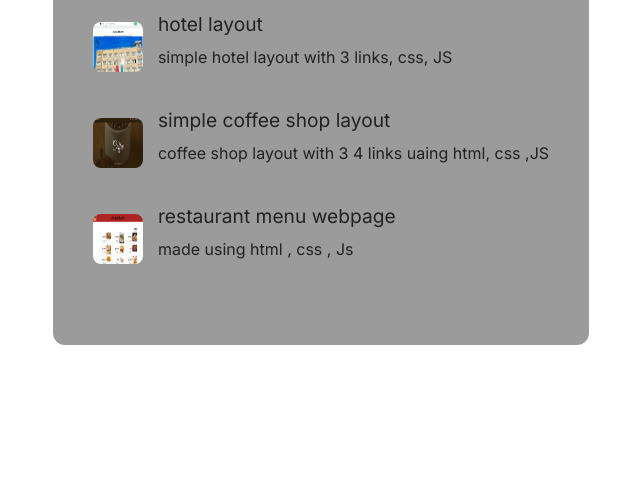
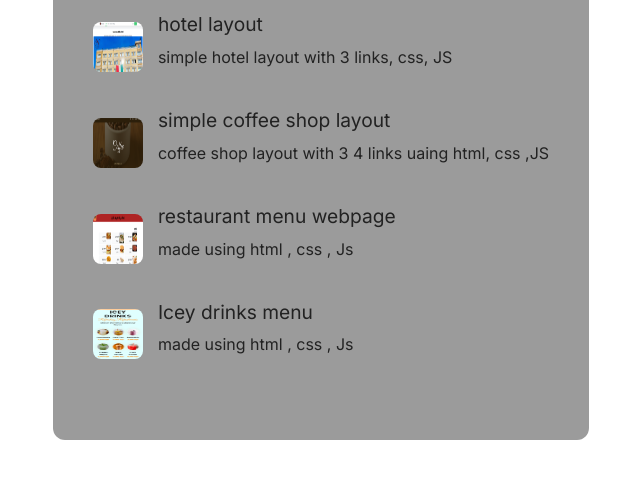
Before and after one commit to YousifMunir1/PortfolioWebpage1, a plain HTML site: page projects.html in a window 1280 px wide. Shown: the part 182-660 px from the top of the page, without its empty margins (319-959 px from the left). Drawn offline with Linux system fonts and the light colour scheme.

Commit message:
Update projects.html

```diff
--- a/projects.html
+++ b/projects.html
@@ -87,6 +87,9 @@
   <main class="container" role="main">
     <section class="right-column" aria-label="My Projects">
       <h2>My Projects</h2>
+
+
+
       <div class="project-link">
         <img src="project 1 pic.png" alt="Project 1 Thumbnail" />
         <div>
@@ -94,6 +97,10 @@
           <p class="project-description">simple hotel layout with 3 links, css, JS</p>
         </div>
       </div>
+
+
+
+
       <div class="project-link">
         <img src="project 2 pic.png" alt="Project 2 Thumbnail" />
         <div>
@@ -101,6 +108,10 @@
           <p class="project-description">coffee shop layout with 3 4 links uaing html, css ,JS</p>
         </div>
       </div>
+
+
+
+
       <div class="project-link">
         <img src="project 3 pic.png" alt="Project 3 Thumbnail" />
         <div>
@@ -108,6 +119,16 @@
           <p class="project-description">made using html , css , Js</p>
         </div>
       </div>
+
+
+         <div class="project-link">
+        <img src="icey drinks.png" alt="Project 4 Thumbnail" />
+        <div>
+          <a href="https://yousifmunir1.github.io/Icey-drinks/" target="_blank">Icey drinks menu</a>
+          <p class="project-description">made using html , css , Js</p>
+        </div>
+         </div>
+      </div>
     </section>
   </main>
 </body>
```
